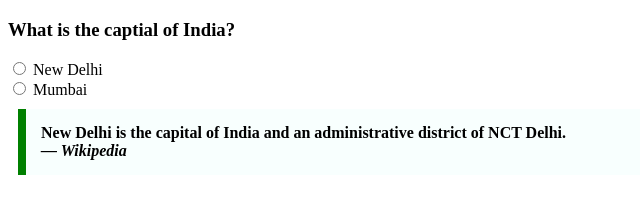
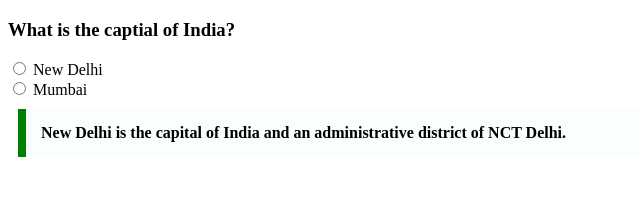
Before and after one commit to acciojob/trivia-MentalRanjith, a website: page main.html in a window 1280 px wide. Shown: the whole page, without its empty margins (0-640 px from the left). Drawn offline with Linux system fonts and the light colour scheme.

Commit message:
created a submission

```diff
--- a/main.html
+++ b/main.html
@@ -1,11 +1,24 @@
 <!DOCTYPE html>
+
 <html>
+
 <head>
 	<link rel="stylesheet" href="styles.css">
+	<title>Trivia Question</title>
+    <style>
+        blockquote {
+            max-width: 600px;
+            margin: 10px;
+            padding: 15px;
+            border-left: 8px solid green;
+            background-color: #f8fffe;
+            font-weight: bold;
+        }
+    </style>
 </head>
 
 <body>
-	<!-- Question Section -->
+	<!-- the entire body must be written by student -->
 	<h3>What is the captial of India?</h3>
 
     <label>
@@ -19,21 +32,14 @@
         Mumbai
     </label>
 
-	<!-- Quotation Section -->
-	<blockquote
-		style="
-			max-width: 600px;
-			margin: 10px;
-			padding: 15px;
-			border-left: 8px solid green;
-			background-color: #f8fffe;
-			font-weight: bold;
-		">
+    <!-- Quotation -->
+    <blockquote cite="https://en.wikipedia.org/wiki/New_Delhi">
         New Delhi is the capital of India and an administrative district of NCT Delhi.
-		<br>
-		<cite>— Wikipedia</cite>
     </blockquote>
 
-	<script type="text/javascript" src="./script.js"></script>
+    <script type="text/javascript" src="./script.js">
+</script>
+
 </body>
+
 </html>
```
Lines whose indentation alone changed are shown as unchanged.
